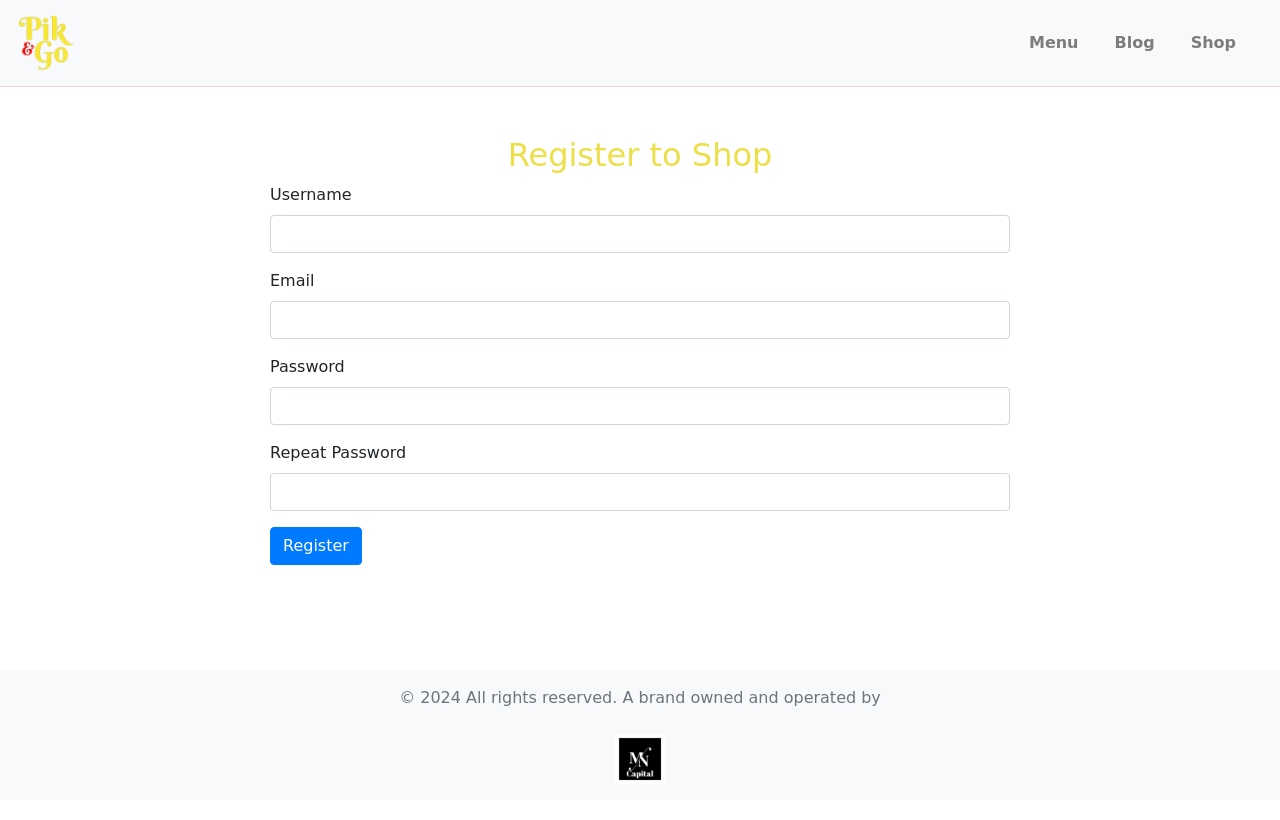
After one commit to n-mbachia/pikngo_app, a Flask app: page /register_shop in a window 1280 px wide. The commit adds this page. Run offline with Flask 3, Linux system fonts and the light colour scheme; some libraries are stand-ins or nearby versions.

Commit message:
handled login issues for both admin and shop user

```diff
--- a/app/forms.py
+++ b/app/forms.py
@@ -1,7 +1,7 @@
 # my_flask_app/app/forms.py
 
 from flask_wtf import FlaskForm
-from wtforms import IntegerField, HiddenField, StringField, PasswordField, SubmitField, TextAreaField, FloatField, FileField, ValidationError
+from wtforms import IntegerField, HiddenField, StringField, BooleanField, PasswordField, SubmitField, TextAreaField, FloatField, FileField, ValidationError
 from wtforms.validators import DataRequired, NumberRange, Email, Length, ValidationError, EqualTo
 from flask_wtf.file import FileField, FileAllowed, FileSize
 from app.models import User
@@ -47,3 +47,28 @@ class AddToCartForm(FlaskForm):
     item_id = HiddenField('Item ID', validators=[DataRequired()])
     quantity = IntegerField('Quantity', validators=[DataRequired(), NumberRange(min=1)])
     submit = SubmitField('Add to Cart')
+
+# For for shop user registratio
+class ShopUserRegistrationForm(FlaskForm):
+    username = StringField('Username', validators=[DataRequired()])
+    email = StringField('Email', validators=[DataRequired(), Email()])
+    password = PasswordField('Password', validators=[DataRequired()])
+    confirm_password = PasswordField('Repeat Password', validators=[DataRequired(), EqualTo('password')])
+    submit = SubmitField('Register')
+
+    def validate_username(self, username):
+        user = User.query.filter_by(username=username.data).first()
+        if user is not None:
+            raise ValidationError('Please use a different username.')
+
+    def validate_email(self, email):
+        user = User.query.filter_by(email=email.data).first()
+        if user is not None:
+            raise ValidationError('Please use a different email address.')
+
+# create for fror shop user login
+class ShopUserLoginForm(FlaskForm):
+    username = StringField('Username', validators=[DataRequired()])
+    password = PasswordField('Password', validators=[DataRequired()])
+    remember_me = BooleanField('Remember Me')
+    submit = SubmitField('Login')
--- a/app/routes.py
+++ b/app/routes.py
@@ -6,8 +6,10 @@ from werkzeug.utils import secure_filename
 from datetime import timedelta
 import os
 from app import db
-from app.models import User, Content, ShopItem
-from app.forms import ContentForm, AdminSignupForm, AdminLoginForm, ShopItemForm, AddToCartForm
+from app.models import User, Content, ShopItem, ShopUser
+from app.forms import ContentForm, AdminSignupForm, AdminLoginForm, ShopItemForm, AddToCartForm, ShopUserRegistrationForm, ShopUserLoginForm
+from flask_login import login_user, logout_user, current_user, login_required
+from app.decorators import login_required_admin, login_required_shop
 
 # Create a Blueprint object for routes
 bp = Blueprint('routes', __name__)
@@ -56,8 +58,68 @@ def admin_login():
 
     return render_template('admin/login.html')
 
+# Route for shop sign in
+@bp.route('/login_shop', methods=['GET', 'POST'])
+def login_shop():
+    if current_user.is_authenticated and isinstance(current_user._get_current_object(), ShopUser):
+        return redirect(url_for('routes.shop'))
+    form = ShopUserLoginForm()
+
+    if form.validate_on_submit():
+        user = ShopUser.query.filter_by(username=form.username.data).first()
+        if user is None or not user.check_password(form.password.data):
+            flash('Invalid username or password', 'danger')
+            return redirect(url_for('routes.login_shop'))
+        login_user(user, remember=form.remember_me.data)
+
+        next_page = request.args.get('next')
+        return redirect(next_page) if next_page else redirect(url_for('routes.shop'))
+
+    return render_template('login_shop.html', form=form)
+
+# Route for shop user registration
+@bp.route('/register_shop', methods=['GET', 'POST'])
+def register_shop():
+    if current_user.is_authenticated:
+        return redirect(url_for('routes.shop'))
+
+    form = ShopUserRegistrationForm()
+    if form.validate_on_submit():
+        username=form.username.data
+        email=form.email.data
+        password=form.password.data
+
+        # Check is username already exists
+        existing_user = ShopUser.query.filter_by(username=username).first()
+        if existing_user:
+            flash('Username already exists. Please choose a different username!')
+            return redirect(url_for('routes.register_shop'))
+
+        # Check if eail already exits
+        existing_email = ShopUser.query.filter_by(email=email).first()
+        if existing_email:
+            flash('Email already exists. Please choose a different email.')
+            return redirect(url_for('routes.register_shop'))
+
+        # Create new shop user
+        new_user = ShopUser(username=username, email=email, password_hash=generate_password_hash(password))
+        db.session.add(new_user)
+        db.session.commit()
+        flash('Congratulations, you are now a registered user!', 'success')
+        return redirect(url_for('routes.login_shop'))
+
+    return render_template('register_shop.html', form=form)
+
+# Route for shop logout
+@bp.route('/logout_shop')
+def logout_shop():
+    logout_user()
+    flash('You have been logged out.', 'success')
+    return redirect(url_for('routes.index'))
+
 # Route for admin dashboard
 @bp.route('/admin/dashboard', methods=['GET', 'POST'])
+@login_required_admin
 def admin_dashboard():
     if not session.get('admin_logged_in'):
         return redirect(url_for('routes.admin_login'))
@@ -249,6 +311,7 @@ def delete_shop_item(item_id):
 
 # Route to display shop to users
 @bp.route('/shop')
+@login_required_shop
 def shop():
     items= ShopItem.query.all()
     form = AddToCartForm()
--- /dev/null
+++ b/app/templates/register_shop.html
@@ -0,0 +1,51 @@
+{% extends "base.html" %}
+
+{% block title %}Register{% endblock %}
+
+{% block content %}
+<div class="container">
+    <h2 class="mt-5">Register to Shop</h2>
+
+    <!-- Display flashed messages -->
+    {% with messages = get_flashed_messages(with_categories=true) %}
+        {% if messages %}
+            {% for category, message in messages %}
+                <div class="alert alert-{{ category }}">{{ message }}</div>
+            {% endfor %}
+        {% endif %}
+    {% endwith %}
+
+    <form method="POST" action="{{ url_for('routes.register_shop') }}">
+        {{ form.hidden_tag() }}
+        <div class="form-group">
+            {{ form.username.label(class="form-label") }}
+            {{ form.username(class="form-control") }}
+            {% for error in form.username.errors %}
+            <div class="text-danger">{{ error }}</div>
+            {% endfor %}
+        </div>
+        <div class="form-group">
+            {{ form.email.label(class="form-label") }}
+            {{ form.email(class="form-control") }}
+            {% for error in form.email.errors %}
+            <div class="text-danger">{{ error }}</div>
+            {% endfor %}
+        </div>
+        <div class="form-group">
+            {{ form.password.label(class="form-label") }}
+            {{ form.password(class="form-control") }}
+            {% for error in form.password.errors %}
+            <div class="text-danger">{{ error }}</div>
+            {% endfor %}
+        </div>
+        <div class="form-group">
+            {{ form.confirm_password.label(class="form-label") }}
+            {{ form.confirm_password(class="form-control") }}
+            {% for error in form.confirm_password.errors %}
+            <div class="text-danger">{{ error }}</div>
+            {% endfor %}
+        </div>
+        <button type="submit" class="btn btn-primary">Register</button>
+    </form>
+</div>
+{% endblock %}
```
Also changed, not shown: app/__init__.py (+23 -5 lines), app/decorators.py (added, +21 -0 lines), app/models.py (+23 -1 lines), app/templates/base.html (+4 -4 lines), app/templates/cart.html (+46 -12 lines), app/templates/checkout.html (+27 -17 lines), app/templates/login_shop.html (added, +40 -0 lines), migrations/versions/0922d08de86b_create_table_for_shop_user.py (added, +36 -0 lines), app.db.
